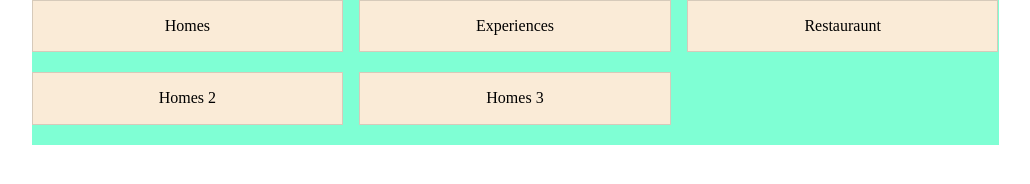
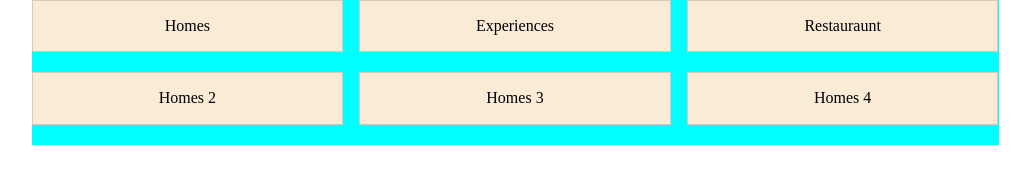
Before and after one commit to YuliyaKim/verstka, a plain HTML site: page index2.html in a window 1280 px wide. Shown: the whole page, without its empty margins (125-1155 px from the left). Drawn offline with nearby package versions, Linux system fonts and the light colour scheme.

Commit message:
make a grid

```diff
--- a/index2.html
+++ b/index2.html
@@ -2,10 +2,11 @@
 <html>
 <head>
     <title>Flexbox lesson</title>
+    <link rel="stylesheet" href="./style2.css">
     <link rel="stylesheet" href="https://necolas.github.io/normalize.css/8.0.0/normalize.css">
     <style>
         .container{
-            background-color: aquamarine;
+            background-color: aqua;
             width: 967px;
             margin-left: auto;
             margin-right: auto;
@@ -107,6 +108,11 @@
                 <p>Homes 3</p>
                 </div>
         </div>
+        <div class="col-4">
+                <div class="card">
+                <p>Homes 4</p>
+                </div>
+        </div>
     </div>
     </div>
 </body>
```
